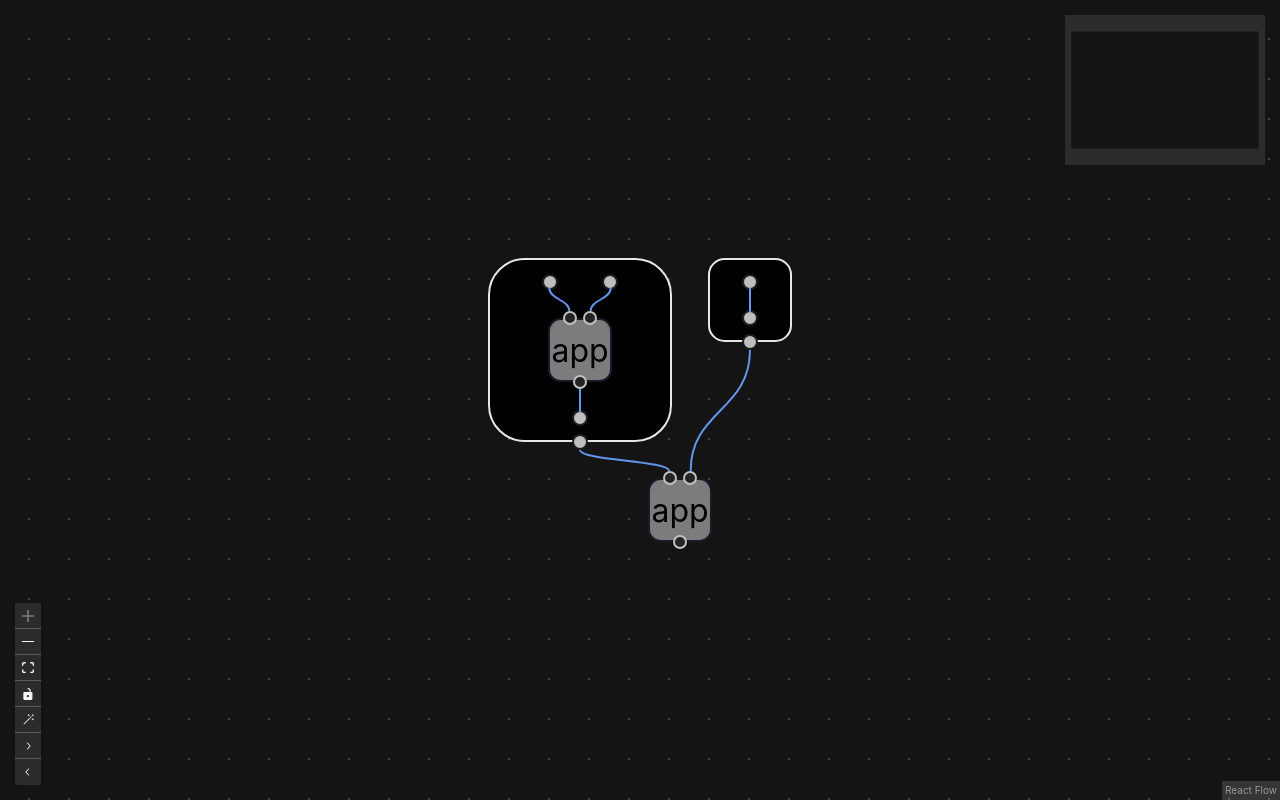
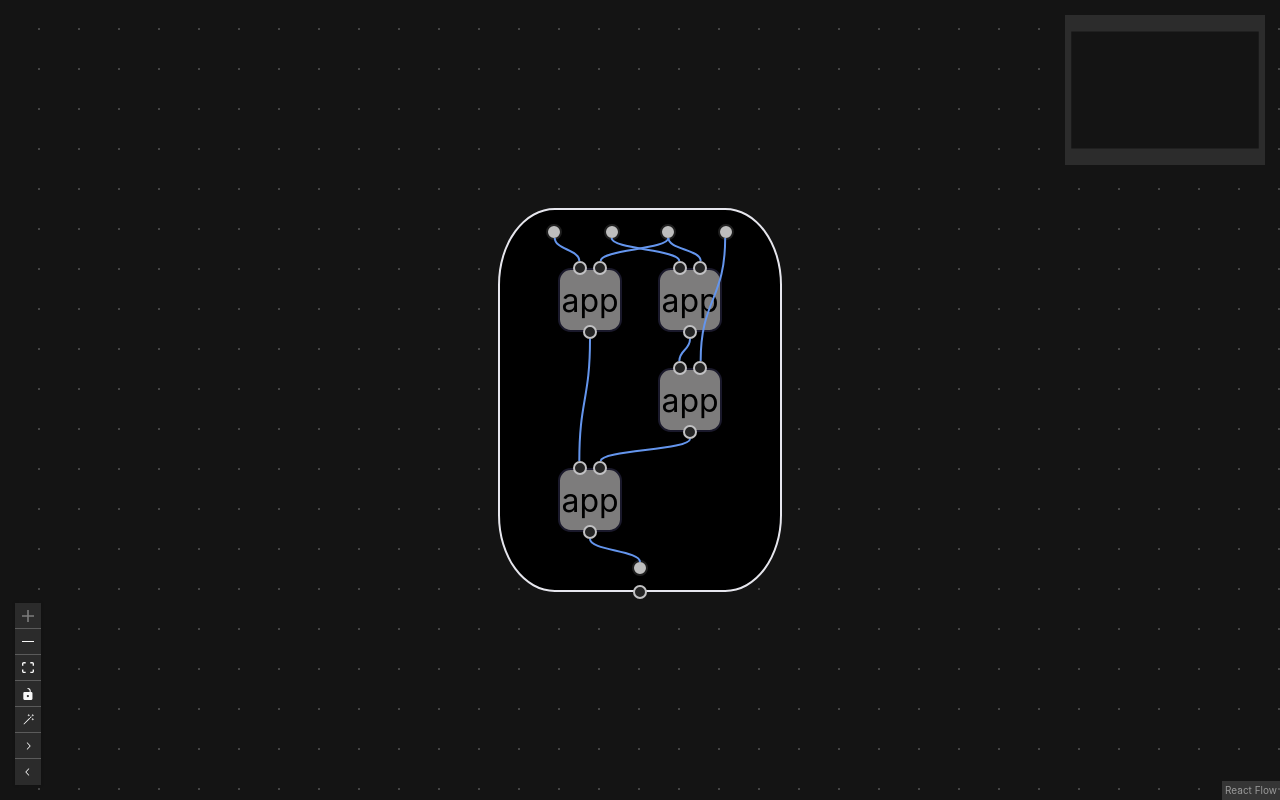
Before and after one commit to roboguy13/diagram-prover, a React (Vite) app: page / in a window 1280 px wide. Built offline with nearby package versions, Linux system fonts and the light colour scheme.

Commit message:
more visual consistency in handles

```diff
--- a/src/engine/Term.ts
+++ b/src/engine/Term.ts
@@ -232,19 +232,19 @@
 let three = appTerm(succ, two);
 
 export let exampleTerm: Term = //idTerm(unitTyTerm());
-  // plus
+  plus
 
-  appTerm(
-    lamTerm(piTerm(unitTyTerm(), unitTyTerm()),
-      lamTerm(unitTyTerm(),
-        appTerm(
-          boundVarTerm(1),
-          boundVarTerm(0)
-        )
-      )
-    ),
-    idTerm(unitTyTerm())
-  );
+  // appTerm(
+  //   lamTerm(piTerm(unitTyTerm(), unitTyTerm()),
+  //     lamTerm(unitTyTerm(),
+  //       appTerm(
+  //         boundVarTerm(1),
+  //         boundVarTerm(0)
+  //       )
+  //     )
+  //   ),
+  //   idTerm(unitTyTerm())
+  // );
 
   // lamTerm(
   //   unitTyTerm(),
--- a/src/ui/components/Nodes/GroupedNode/GroupedNodeComponent.tsx
+++ b/src/ui/components/Nodes/GroupedNode/GroupedNodeComponent.tsx
@@ -69,7 +69,7 @@
     >
       {/* <Handle type="target" id={inputHandleName(0)} position={Position.Top} style={{ top: 5 }} /> */}
       <Handle type="source" id={nestedOutputHandleName(0)} position={Position.Bottom} style={{ bottom: nestedHandleSpacing }} />
-      <Handle type="source" id={outputHandleName(0)} position={Position.Bottom} style={{ bottom: 0 }} />
+      <Handle type="source" id={outputHandleName(0)} position={Position.Bottom} className='custom-handle' style={{ bottom: 0 }} />
 
 
       {parameterHandles}
--- a/src/ui/components/Nodes/TermNode/TermNodeComponent.tsx
+++ b/src/ui/components/Nodes/TermNode/TermNodeComponent.tsx
@@ -1,43 +1,36 @@
-// src/ui/components/Nodes/TermNode/TermNodeComponent.tsx
 import { NodeProps, Position, Handle } from '@xyflow/react';
-// Assuming your nodeTypes includes the port ID arrays now
-import { portOffsetPercentages } from '../../../NodeUtils'; // Keep using this for positioning
+import { portOffsetPercentages } from '../../../NodeUtils';
 import { TermNode } from '../nodeTypes';
 
 export function mkTermNode(
     { data, selected }: NodeProps<TermNode>) {
 
-    // Calculate offsets based on the *actual* number of ports
     let outputPortOffsets = portOffsetPercentages(data.outputPortIds.length);
     let inputPortOffsets = portOffsetPercentages(data.inputPortIds.length);
 
-    // Create Output Handles (Bottom) - Corrected Type and ID
     const outputHandles = data.outputPortIds.map((portId, index) => (
         <Handle
-            type="source" // *** CORRECTED TYPE ***
+            type="source"
             position={Position.Bottom}
-            id={portId} // *** USE ACTUAL PORT ID ***
-            key={portId} // Use portId as key
+            id={portId}
+            key={portId}
             style={{
                 left: outputPortOffsets[index] + '%',
             }}
         />
     ));
 
-    // Create Input Handles (Top) - Corrected Type and ID
     const inputHandles = data.inputPortIds.map((portId, index) => (
         <Handle
-            type="target" // *** CORRECTED TYPE ***
+            type="target"
             position={Position.Top}
-            id={portId} // *** USE ACTUAL PORT ID ***
-            key={portId} // Use portId as key
+            id={portId}
+            key={portId}
             style={{
                 left: inputPortOffsets[index] + '%',
             }}
         />
     ));
-
-    const portBarType = data.portBarType
 
     return (
         <div
@@ -45,86 +38,8 @@
             style={{ width: data.width, height: data.height, }}
         >
             {data.label}
-            {/* Render the handles */}
             {inputHandles}
             {outputHandles}
         </div>
     );
 }
-// import { NodeProps, Position, Handle } from '@xyflow/react';
-// import { type TermNode } from '../nodeTypes';
-// import { inputHandleName, outputHandleName, portOffsetPercentages } from '../../../NodeUtils';
-
-// export function mkTermNode(
-//   { data, selected } : NodeProps<TermNode>) {
-//     let outputPortOffets = portOffsetPercentages(data.outputCount);
-//     let inputPortOffets = portOffsetPercentages(data.inputCount);
-
-//     // Make Handles
-
-//     const outputHandles = [];
-//     for (let i = 0; i < data.outputCount; i++) {
-//       outputHandles.push(
-//         <Handle
-//           type="target"
-//           position={Position.Bottom}
-//           id={outputHandleName(i)}
-//           key={i}
-//           style={{
-//             left: outputPortOffets[i] + '%',
-//           }}
-//         />
-//       );
-//     }
-
-//     const inputHandles = [];
-//     for (let i = 0; i < data.inputCount; i++) {
-//       inputHandles.push(
-//         <Handle
-//           type="source"
-//           position={Position.Top}
-//           id={inputHandleName(i)}
-//           key={i}
-//           style={{
-//             left: inputPortOffets[i] + '%',
-//           }}
-//           />
-//       );
-//     }
-
-//     return (
-//       <div
-//         className={`term-node ${selected ? 'selected' : ''} ${data.isActiveRedex ? 'redex' : ''}`}
-//         style={{width: data.width, height: data.height,}}
-//         >
-//       {data.label}
-//       {inputHandles}
-//       {
-
-//       }
-//       {/* <Handle type="source" position={Position.Bottom} style={{ bottom: 0 }} /> */}
-//       {outputHandles}
-//       {/* <Handle
-//         type="source"
-//         position={Position.Bottom}
-//         id="bottom-1"
-//         style={{ left: outputPortOffets[0] + '%', bottom: 0 }}
-//       />
-//       <Handle
-//         type="source"
-//         position={Position.Bottom}
-//         id="bottom-2"
-//         // style={{ left: '75%', bottom: 0 }}
-//         style={{
-//           left: outputPortOffets[1] + '%',
-//           bottom: 0,
-//           background: 'orange',
-//           width: '4px',
-//           height: '4px',
-//           borderRadius: '0',
-//           border: '0.5px solid black',
-//           boxShadow: '0 0 6px rgba(0, 0, 0, 0.3)'
-//         }} */}
-//       {/* /> */}
-//     </div>);
-// }
```
